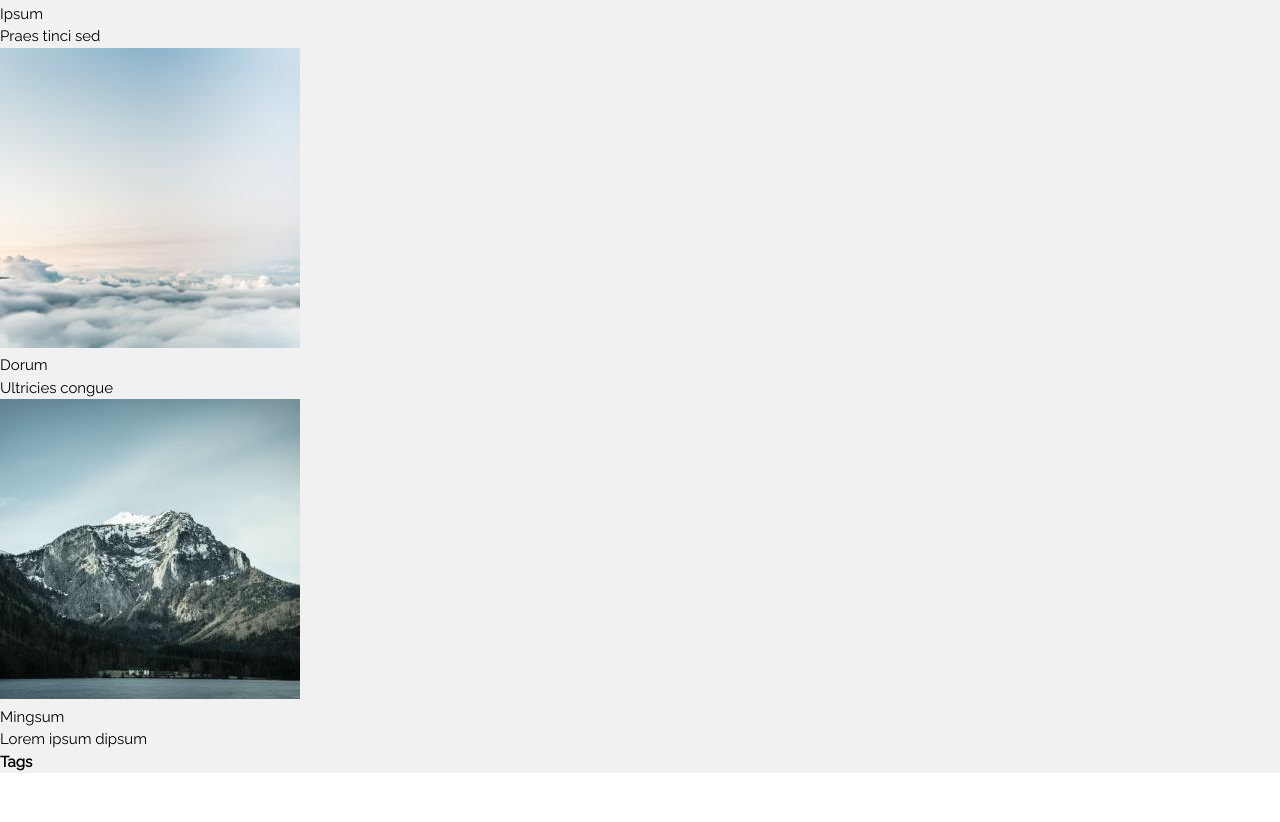
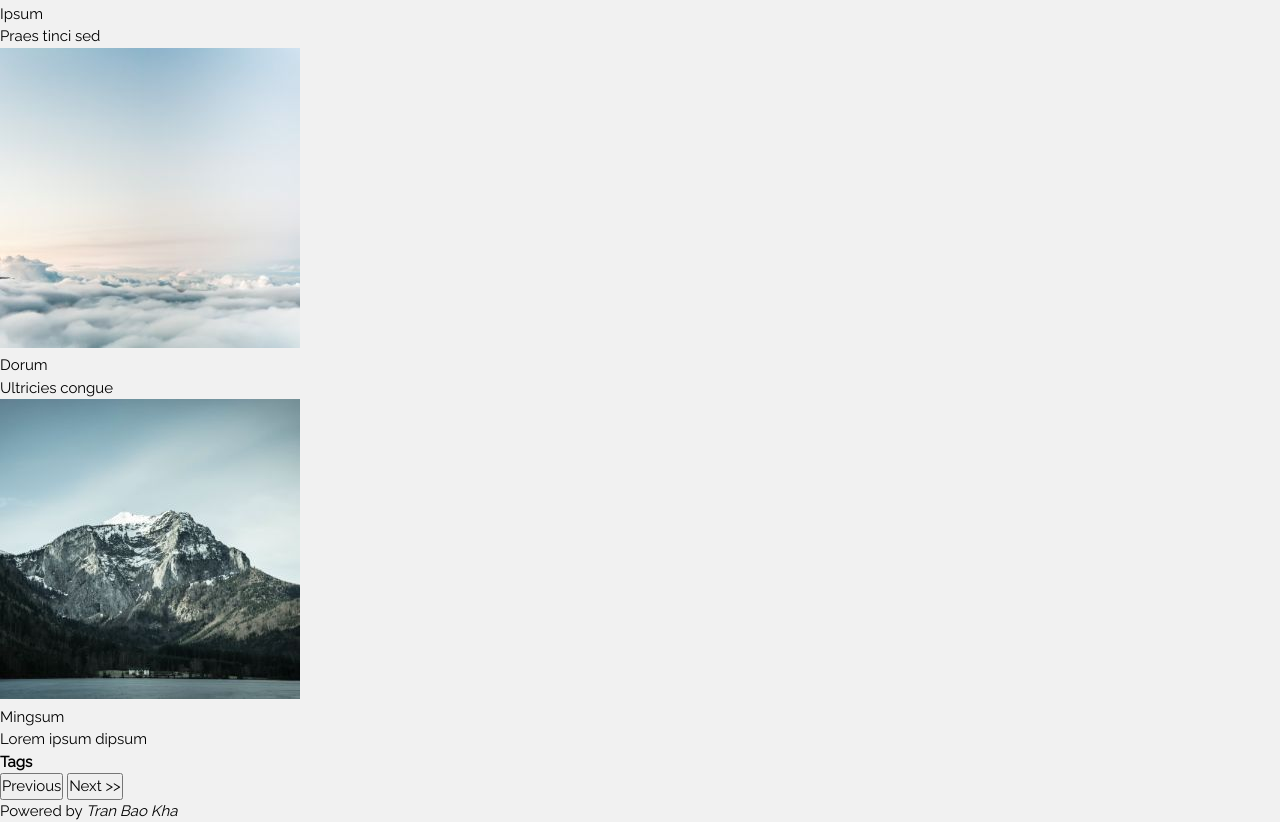
Before and after one commit to Suy4Dever/my-blog-html-css, a plain HTML site: page index.html in a window 1280 px wide. Shown: the part 1891-2713 px from the top of the page. Before the commit the page ends 2664 px from the top, so only its background shows below. Drawn offline with Linux system fonts and the light colour scheme.

Commit message:
add content to footer

```diff
--- a/index.html
+++ b/index.html
@@ -116,7 +116,13 @@
           </div>
         </div>
       </article>
-      <footer></footer>
+      <footer>
+        <div class="button-previous-next">
+          <button class="previous-button">Previous</button>
+          <button class="next-button">Next >></button>
+        </div>
+        <p>Powered by <em>Tran Bao Kha</em></p>
+      </footer>
     </div>
   </body>
 </html>
```
